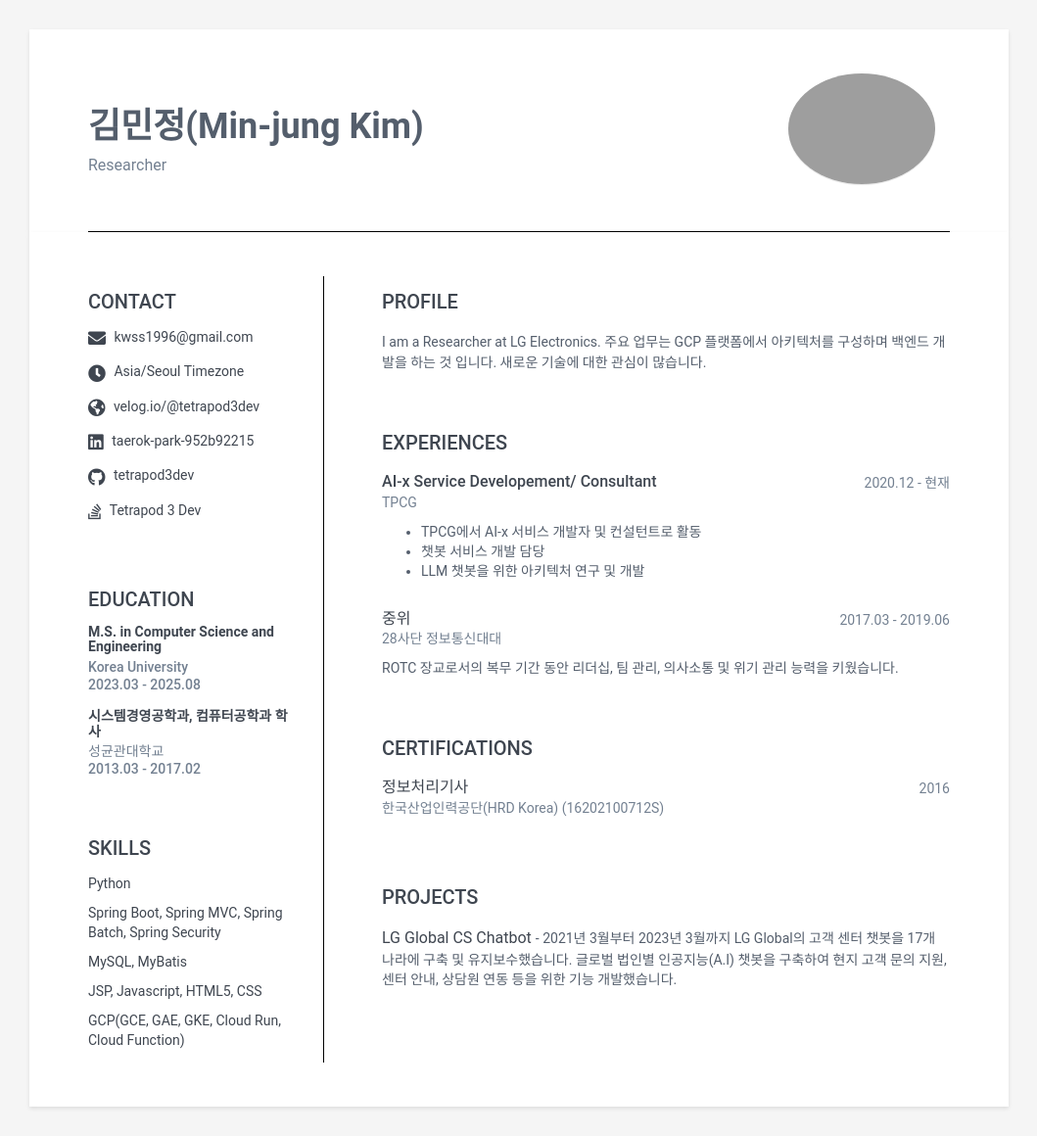
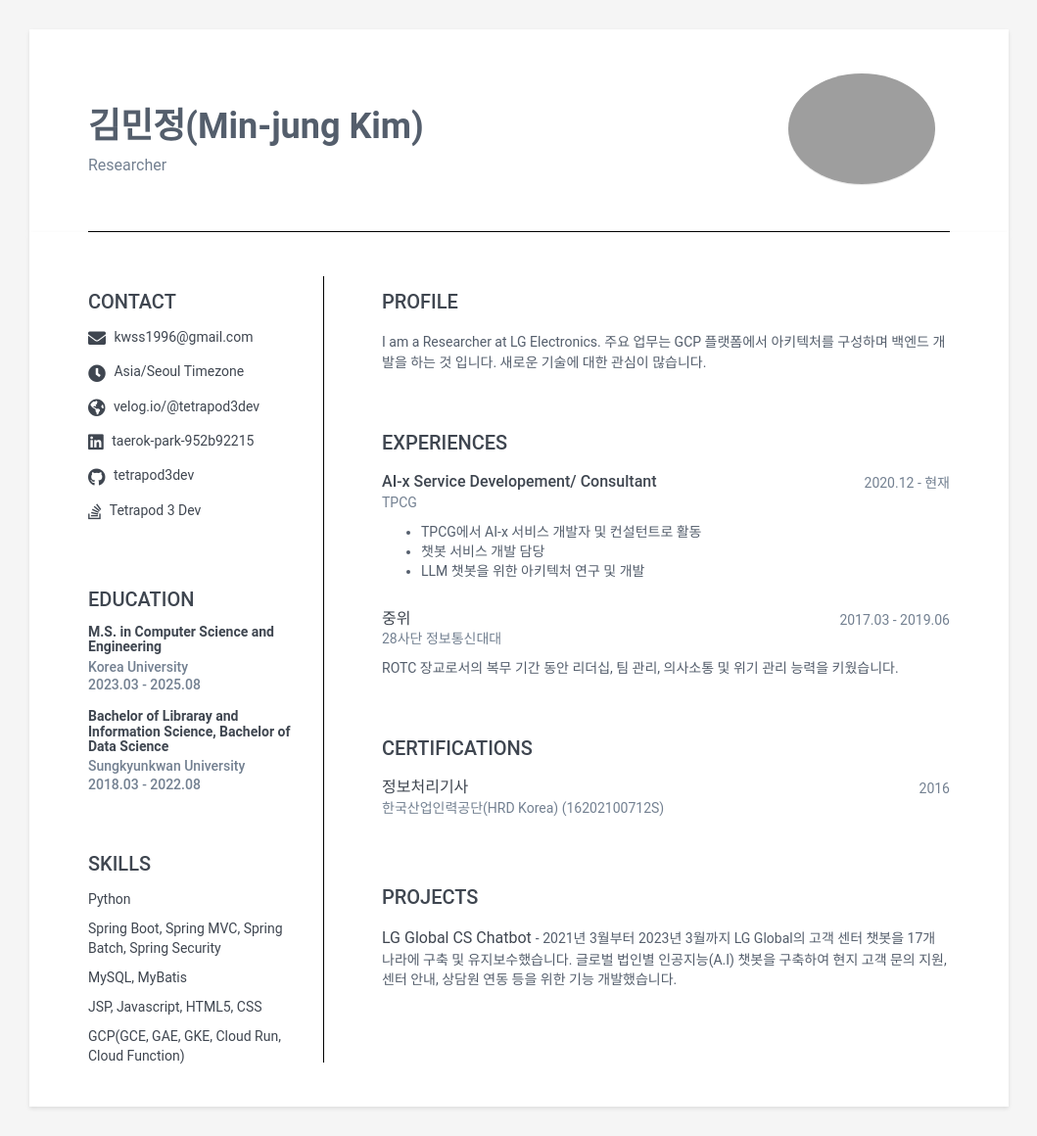
Before and after one commit to minjung98/minjung98.github.io, a Jekyll site: the page built from index.html, in a window 1280 px wide. Shown: the whole page at 98% size, without its empty margins (110-1169 px from the left). Built offline with Jekyll 4.4.1, drawn with Linux system fonts in a browser that asks for light colours.

Commit message:
yml파일 교체

```diff
--- a/_data/data.yml
+++ b/_data/data.yml
@@ -49,13 +49,10 @@ education:
         university: Korea University
         time: 2023.03 - 2025.08
         details: |
-      - degree: 시스템경영공학과, 컴퓨터공학과 학사
-        university: 성균관대학교
-        time: 2013.03 - 2017.02
+      - degree: Bachelor of Libraray and Information Science, Bachelor of Data Science
+        university: Sungkyunkwan University
+        time: 2018.03 - 2022.08
         details: |
-          시스템경영공학과에서 수리 통계, 데이터 마이닝 및 경영공학에 대해 배웠으며 최적화에 대해 깊이있게 다뤘습니다.
-          컴퓨터공학에서 운영체제, 개발에 대한 전반에 대해 배웠습니다.
-
 experiences:
     title: Experiences
     info:
```
